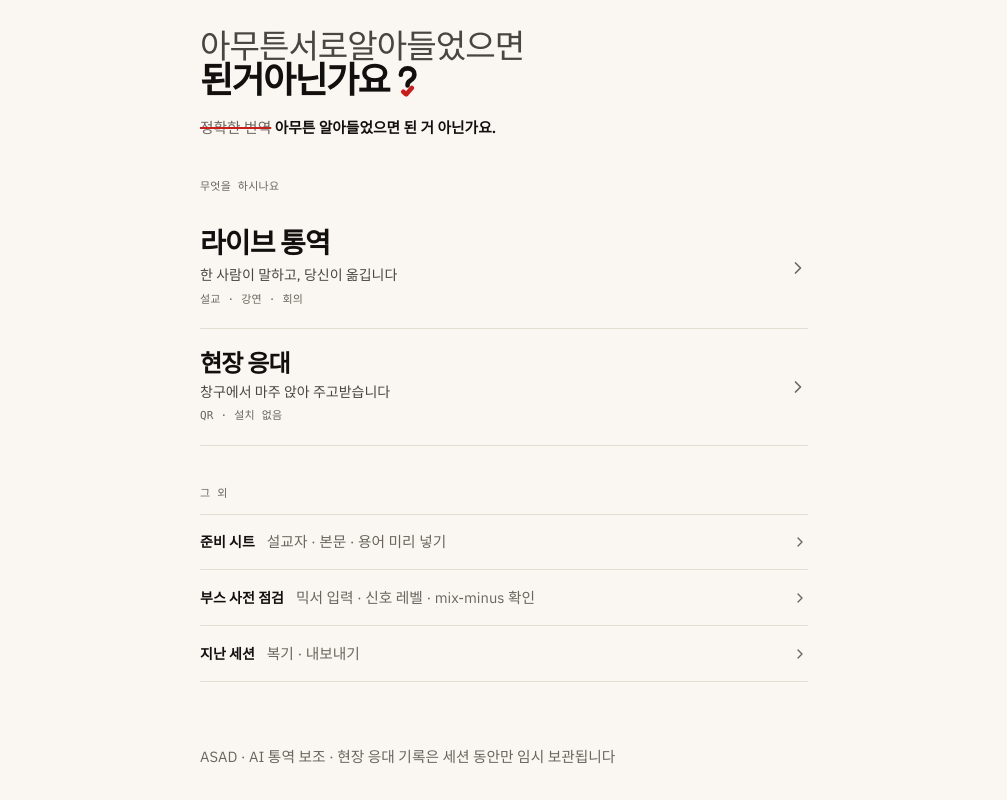
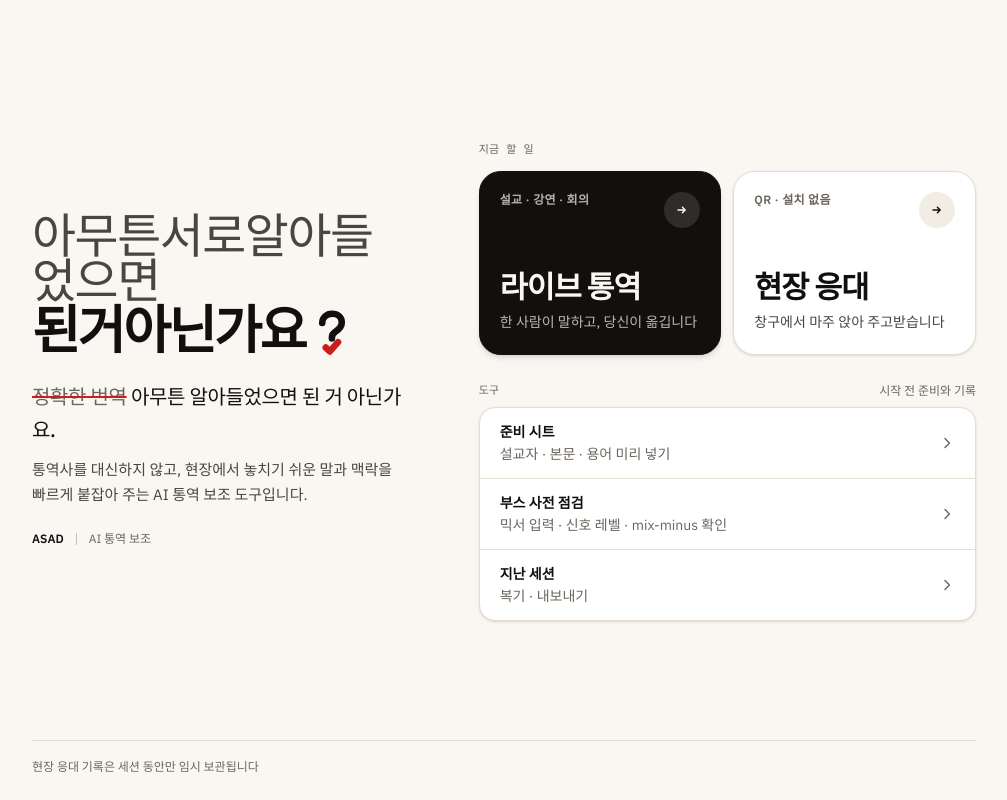
Before and after one commit to club-paradiso/asad, a Next.js app: page / in a window 1280 px wide. Shown: the whole page, without its empty margins (136-1143 px from the left). Built offline with nearby package versions, Linux system fonts and the light colour scheme.

Commit message:
refactor(ui): strengthen launcher hierarchy

```diff
--- a/src/features/home/HomeScreen.tsx
+++ b/src/features/home/HomeScreen.tsx
@@ -1,24 +1,5 @@
 "use client";
 
-/**
- * The launcher.
- *
- * What was here: two large bordered cards, each with an icon tile, a badge, a
- * three-item ticked feature list and a full-width blue button — a pricing
- * page. It answered "what does this product do?", which is a question nobody
- * arriving at their own tool is asking. The interpreter opening this thirty
- * seconds before a service is asking "which one, and where is the button".
- *
- * So the feature lists are gone and the two modes are two rows. A row is
- * enough: the mode's name is the largest thing on it, one line says who it is
- * for, and the whole row is the target. Both modes now fit above the fold on
- * a 390pt phone, which the cards never did — the second mode used to start
- * below 1350px of scroll.
- *
- * The brand gets the top third and nothing else. Hero, wordmark and tagline
- * are allowed to be strange up there because no task is running yet; from the
- * mode list down, this is a working screen.
- */
 import Link from "next/link";
 import { BRAND } from "@/lib/brand";
 import { Wordmark } from "@/components/brand/Wordmark";
@@ -27,81 +8,83 @@ export function HomeScreen() {
   return (
     <div data-surface="launcher" className="min-h-[100dvh] w-full">
       <div
-        className="mx-auto flex min-h-[100dvh] w-full max-w-2xl flex-col gap-10 px-5 pb-8 sm:px-8"
+        className="mx-auto flex min-h-[100dvh] w-full max-w-5xl flex-col px-5 sm:px-8 lg:px-10"
         style={{
-          paddingTop: "calc(2rem + var(--safe-top))",
-          paddingBottom: "calc(2rem + var(--safe-bottom))",
+          paddingTop: "calc(1.5rem + var(--safe-top))",
+          paddingBottom: "calc(1.5rem + var(--safe-bottom))",
         }}
       >
-        <header className="flex flex-col gap-5">
-          <Wordmark className="text-[1.75rem] sm:text-[2.25rem]" />
-          {/* The tagline is set as a correction: the claim gets struck, the
-              shrug replaces it. This is the one place on the launcher the
-              device appears at full strength — it is the brand statement, and
-              there is no task behind it to obstruct. */}
-          <p className="type-context max-w-md text-[0.9375rem] leading-relaxed text-[var(--fg-muted)]">
-            <span className="brand-struck">정확한 번역</span>{" "}
-            <span className="font-semibold text-[var(--fg)]">
+        <main className="grid flex-1 items-center gap-10 py-8 lg:grid-cols-[minmax(0,0.88fr)_minmax(0,1.12fr)] lg:gap-14 lg:py-12">
+          <section className="flex max-w-xl flex-col gap-6 lg:pr-4">
+            <Wordmark className="text-[2.15rem] sm:text-[2.8rem] lg:text-[3.25rem]" />
+
+            <div className="flex flex-col gap-3">
+              <p className="max-w-lg text-lg font-medium leading-relaxed tracking-[-0.018em] text-[var(--fg)] sm:text-xl">
+                <span className="brand-struck text-[var(--fg-muted)]">정확한 번역</span>{" "}
                 아무튼 알아들었으면 된 거 아닌가요.
-            </span>
               </p>
-        </header>
+              <p className="max-w-md text-sm leading-relaxed text-[var(--fg-muted)] sm:text-[0.9375rem]">
+                통역사를 대신하지 않고, 현장에서 놓치기 쉬운 말과 맥락을 빠르게 붙잡아 주는 AI 통역 보조 도구입니다.
+              </p>
+            </div>
 
-        <nav aria-label="모드" className="flex flex-col">
-          <p className="brand-caption mb-3">무엇을 하시나요</p>
+            <div className="hidden items-center gap-3 text-xs text-[var(--fg-dim)] lg:flex">
+              <span className="font-semibold text-[var(--fg)]">{BRAND.shortName}</span>
+              <span aria-hidden className="h-3 w-px bg-[var(--line-strong)]" />
+              <span>{BRAND.descriptor}</span>
+            </div>
+          </section>
 
-          <ModeRow
+          <section className="flex min-w-0 flex-col gap-7">
+            <div>
+              <p className="brand-caption mb-3">지금 할 일</p>
+              <div className="grid gap-3 sm:grid-cols-2">
+                <ModeCard
                   href="/live"
                   title="라이브 통역"
                   who="한 사람이 말하고, 당신이 옮깁니다"
                   detail="설교 · 강연 · 회의"
                   primary
                 />
-          <ModeRow
+                <ModeCard
                   href="/counter"
                   title="현장 응대"
                   who="창구에서 마주 앉아 주고받습니다"
                   detail="QR · 설치 없음"
                 />
-        </nav>
+              </div>
+            </div>
 
-        <div className="flex flex-col gap-3">
-          <p className="brand-caption">그 외</p>
-          <div className="flex flex-col">
+            <div>
+              <div className="mb-2 flex items-center justify-between gap-4">
+                <p className="brand-caption">도구</p>
+                <span className="text-xs text-[var(--fg-dim)]">시작 전 준비와 기록</span>
+              </div>
+              <div className="overflow-hidden rounded-2xl border border-[var(--line)] bg-[var(--bg-raised)] shadow-sm">
                 <QuietRow href="/prep" title="준비 시트" detail="설교자 · 본문 · 용어 미리 넣기" />
-            {/* Added on main while this redesign was in flight. It is a
-                pre-session check, so it belongs with the other pre-session
-                links rather than beside the two modes — the launcher's top
-                half answers "which job", and this is not one. */}
                 <QuietRow
                   href="/booth-preflight"
                   title="부스 사전 점검"
                   detail="믹서 입력 · 신호 레벨 · mix-minus 확인"
                 />
-            <QuietRow href="/sessions" title="지난 세션" detail="복기 · 내보내기" />
+                <QuietRow href="/sessions" title="지난 세션" detail="복기 · 내보내기" last />
               </div>
             </div>
+          </section>
+        </main>
 
-        <p className="mt-auto pt-6 type-context text-[var(--fg-dim)]">
-          {BRAND.shortName} · {BRAND.descriptor} · 현장 응대 기록은 세션
-          동안만 임시 보관됩니다
-        </p>
+        <footer className="flex flex-col gap-2 border-t border-[var(--line)] pt-4 text-xs leading-relaxed text-[var(--fg-dim)] sm:flex-row sm:items-center sm:justify-between">
+          <span className="lg:hidden">
+            {BRAND.shortName} · {BRAND.descriptor}
+          </span>
+          <span>현장 응대 기록은 세션 동안만 임시 보관됩니다</span>
+        </footer>
       </div>
     </div>
   );
 }
 
-/**
- * A mode.
- *
- * The whole row is the link, so the target is ~88px tall rather than the
- * 56px of a button inside a card — which matters more than it sounds, because
- * this is pressed one-handed, in a hurry, often in low light.
- *
- * `primary` is carried by weight and a rule, not by a filled button. Two
- * filled CTAs on one screen is two primary actions, which is none.
- */
-function ModeRow({
+function ModeCard({
   href,
   title,
   who,
@@ -114,38 +97,58 @@ function ModeRow({
   detail: string;
   primary?: boolean;
 }) {
+  const palette = primary
+    ? "border-[var(--brand-ink)] bg-[var(--brand-ink)] text-[var(--brand-paper)] shadow-md"
+    : "border-[var(--line)] bg-[var(--bg-raised)] text-[var(--fg)] shadow-sm";
+
   return (
     <Link
       href={href}
-      className="group flex items-center gap-4 border-b border-[var(--line)] py-5 first:border-t transition-colors hover:bg-[var(--accent-dim)]"
+      className={`group flex min-h-[10.5rem] flex-col justify-between rounded-[1.35rem] border p-5 transition-[transform,box-shadow,border-color,background-color] active:scale-[0.985] sm:min-h-[11.5rem] ${palette} hover:-translate-y-0.5 hover:shadow-lg`}
     >
-      <span className="flex min-w-0 flex-col gap-1">
+      <div className="flex items-start justify-between gap-4">
         <span
           className={
             primary
-              ? "type-display text-2xl leading-tight text-[var(--fg)] sm:text-[1.75rem]"
-              : "type-display text-xl leading-tight text-[var(--fg)] sm:text-2xl"
+              ? "text-xs font-semibold tracking-wide text-[color-mix(in_srgb,var(--brand-paper)_70%,transparent)]"
+              : "text-xs font-semibold tracking-wide text-[var(--fg-dim)]"
           }
         >
+          {detail}
+        </span>
+        <span
+          className={
+            primary
+              ? "grid size-9 shrink-0 place-items-center rounded-full bg-[color-mix(in_srgb,var(--brand-paper)_12%,transparent)] text-[var(--brand-paper)] transition-transform group-hover:translate-x-0.5"
+              : "grid size-9 shrink-0 place-items-center rounded-full bg-[var(--bg-overlay)] text-[var(--fg)] transition-transform group-hover:translate-x-0.5"
+          }
+        >
+          <svg aria-hidden viewBox="0 0 20 20" className="size-4" fill="none">
+            <path
+              d="M5 10h9M10.5 6.5 14 10l-3.5 3.5"
+              stroke="currentColor"
+              strokeWidth="1.8"
+              strokeLinecap="round"
+              strokeLinejoin="round"
+            />
+          </svg>
+        </span>
+      </div>
+
+      <div className="flex flex-col gap-2">
+        <span className="type-display text-[1.7rem] leading-none sm:text-[1.9rem]">
           {title}
         </span>
-        <span className="text-sm leading-snug text-[var(--fg-muted)]">
+        <span
+          className={
+            primary
+              ? "text-sm leading-relaxed text-[color-mix(in_srgb,var(--brand-paper)_72%,transparent)]"
+              : "text-sm leading-relaxed text-[var(--fg-muted)]"
+          }
+        >
           {who}
         </span>
-        <span className="brand-caption mt-0.5">{detail}</span>
-      </span>
-      <svg
-        aria-hidden
-        viewBox="0 0 24 24"
-        className="ms-auto size-5 shrink-0 text-[var(--fg-dim)] transition-transform group-hover:translate-x-0.5"
-        fill="none"
-        stroke="currentColor"
-        strokeWidth="2"
-        strokeLinecap="round"
-        strokeLinejoin="round"
-      >
-        <path d="M9 6l6 6-6 6" />
-      </svg>
+      </div>
     </Link>
   );
 }
@@ -154,29 +157,37 @@ function QuietRow({
   href,
   title,
   detail,
+  last = false,
 }: {
   href: string;
   title: string;
   detail: string;
+  last?: boolean;
 }) {
   return (
     <Link
       href={href}
-      className="flex min-h-14 items-center gap-3 border-b border-[var(--line)] py-3 first:border-t transition-colors hover:bg-[var(--accent-dim)]"
+      className={`group flex min-h-16 items-center gap-4 px-4 py-3.5 transition-colors hover:bg-[var(--accent-dim)] sm:px-5 ${last ? "" : "border-b border-[var(--line)]"}`}
     >
-      <span className="text-sm font-semibold text-[var(--fg)]">{title}</span>
-      <span className="type-context text-[var(--fg-dim)]">{detail}</span>
+      <span className="min-w-0 flex-1">
+        <span className="block text-sm font-semibold text-[var(--fg)]">{title}</span>
+        <span className="mt-0.5 block truncate text-xs text-[var(--fg-dim)] sm:text-sm">
+          {detail}
+        </span>
+      </span>
       <svg
         aria-hidden
-        viewBox="0 0 24 24"
-        className="ms-auto size-4 shrink-0 text-[var(--fg-dim)]"
+        viewBox="0 0 20 20"
+        className="size-4 shrink-0 text-[var(--fg-dim)] transition-transform group-hover:translate-x-0.5 group-hover:text-[var(--fg)]"
         fill="none"
+      >
+        <path
+          d="m7.5 4.5 5.5 5.5-5.5 5.5"
           stroke="currentColor"
-        strokeWidth="2"
+          strokeWidth="1.8"
           strokeLinecap="round"
           strokeLinejoin="round"
-      >
-        <path d="M9 6l6 6-6 6" />
+        />
       </svg>
     </Link>
   );
```
Lines whose indentation alone changed are shown as unchanged.
